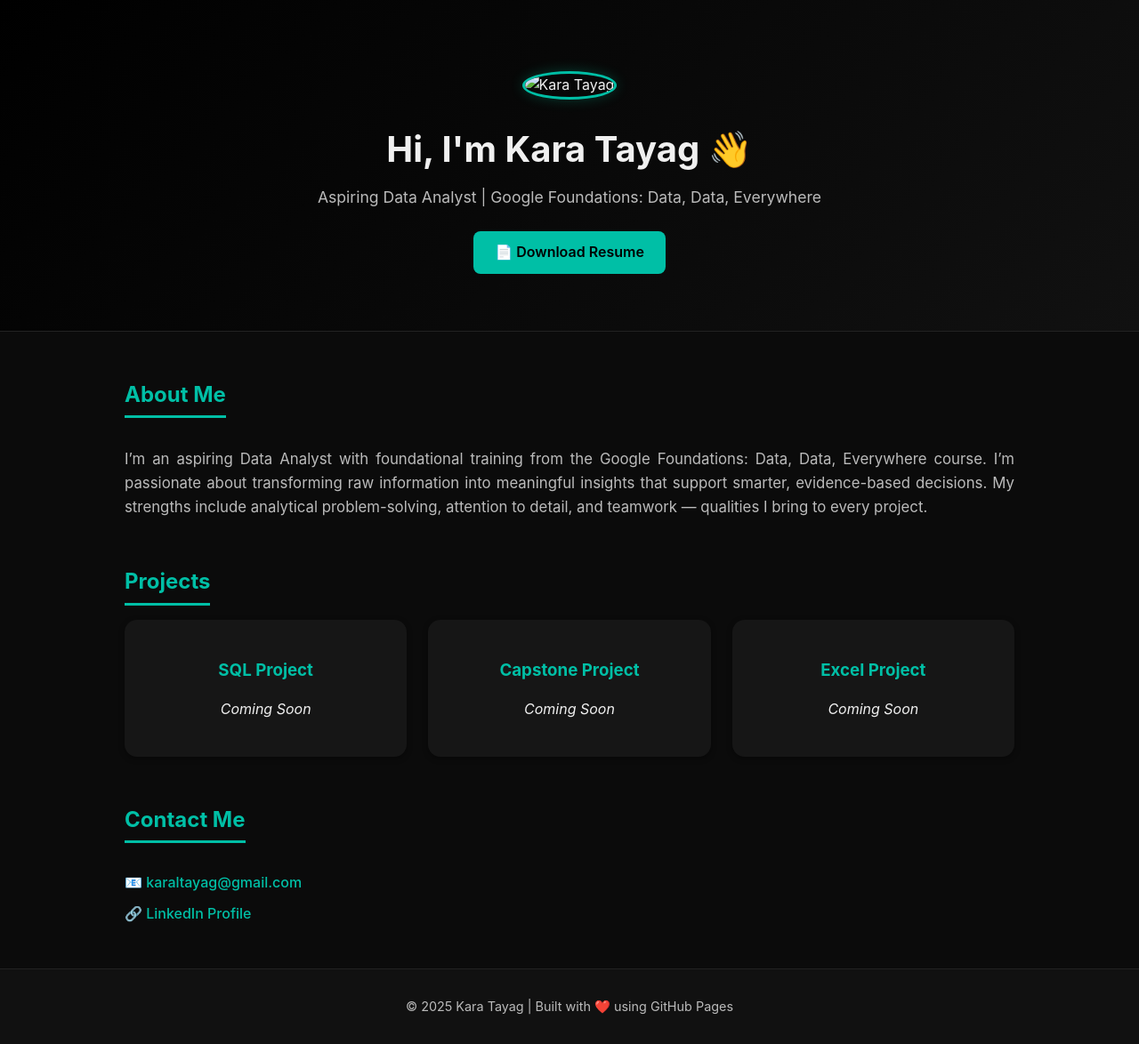
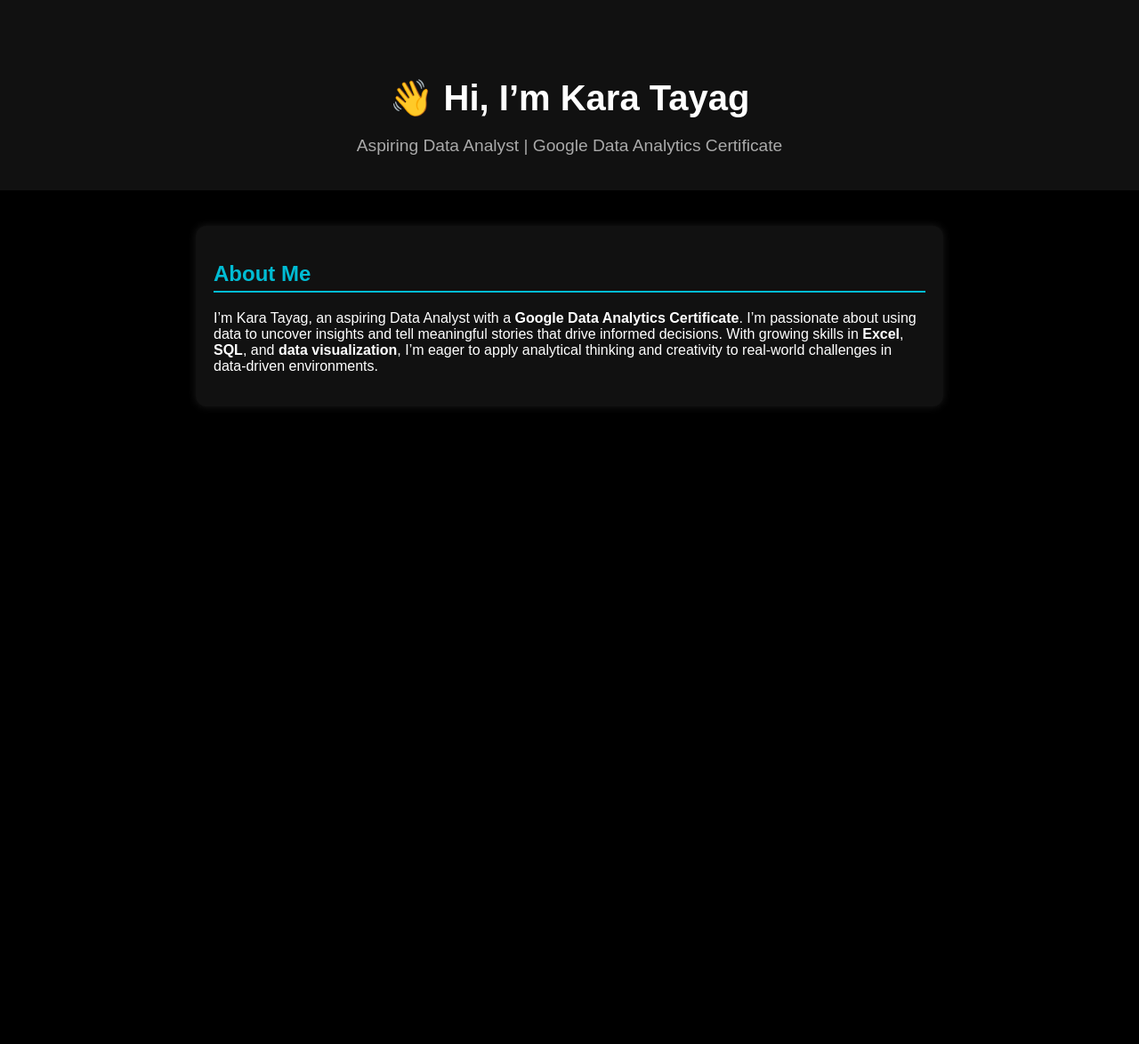
Before and after one commit to karaltayag/karaltayag.github.io, a plain HTML site: page index.html in a window 1280 px wide. Shown: the whole page at 89% size. After the commit the page ends 800 px from the top, so only its background shows below. Drawn offline with Linux system fonts and the light colour scheme.

Commit message:
Revamp portfolio page layout and styles
Updated the HTML structure and styles for the portfolio page, including improved header, about section, and removed unused elements.

```diff
--- a/index.html
+++ b/index.html
@@ -1,60 +1,89 @@
 <!DOCTYPE html>
 <html lang="en">
 <head>
-  <meta charset="UTF-8" />
-  <meta name="viewport" content="width=device-width, initial-scale=1.0" />
+  <meta charset="UTF-8">
+  <meta name="viewport" content="width=device-width, initial-scale=1.0">
   <title>Kara Tayag | Portfolio</title>
-  <link rel="stylesheet" href="style.css" />
+  <style>
+    body {
+      background-color: #000;
+      color: #fff;
+      font-family: "Poppins", sans-serif;
+      margin: 0;
+      padding: 0;
+    }
+
+    header {
+      text-align: center;
+      padding: 60px 20px 20px 20px;
+      background-color: #111;
+    }
+
+    h1 {
+      font-size: 2.5em;
+      margin-bottom: 10px;
+    }
+
+    p.subtitle {
+      font-size: 1.2em;
+      color: #aaa;
+    }
+
+    section {
+      max-width: 800px;
+      margin: 40px auto;
+      padding: 20px;
+      background-color: #111;
+      border-radius: 12px;
+      box-shadow: 0 0 10px rgba(255, 255, 255, 0.1);
+    }
+
+    h2 {
+      color: #00bcd4;
+      border-bottom: 2px solid #00bcd4;
+      padding-bottom: 5px;
+    }
+
+    a {
+      color: #00bcd4;
+      text-decoration: none;
+    }
+
+    a:hover {
+      text-decoration: underline;
+    }
+
+    ul {
+      list-style-type: none;
+      padding-left: 0;
+    }
+
+    li {
+      margin: 10px 0;
+    }
+
+    footer {
+      text-align: center;
+      padding: 20px;
+      font-size: 0.9em;
+      color: #777;
+    }
+  </style>
 </head>
 <body>
   <header>
-    <div class="container">
-      <img src="profile.jpg" alt="Kara Tayag" class="profile-photo" />
-      <h1>Hi, I'm Kara Tayag 👋</h1>
-      <p>Aspiring Data Analyst | Google Foundations: Data, Data, Everywhere</p>
-      <a href="Kara_Tayag_Resume.pdf" class="resume-btn" target="_blank">📄 Download Resume</a>
-    </div>
+    <h1>👋 Hi, I’m Kara Tayag</h1>
+    <p class="subtitle">Aspiring Data Analyst | Google Data Analytics Certificate</p>
   </header>
 
-  <main>
-    <section id="about" class="container">
-      <h2>About Me</h2>
-      <p>
-        I’m an aspiring Data Analyst with foundational training from the Google Foundations: Data, Data, Everywhere course.
-        I’m passionate about transforming raw information into meaningful insights that support smarter, evidence-based decisions.
-        My strengths include analytical problem-solving, attention to detail, and teamwork — qualities I bring to every project.
-      </p>
-    </section>
+  <section id="about">
+    <h2>About Me</h2>
+    <p>
+      I’m Kara Tayag, an aspiring Data Analyst with a <strong>Google Data Analytics Certificate</strong>.
+      I’m passionate about using data to uncover insights and tell meaningful stories that drive informed decisions.
+      With growing skills in <strong>Excel</strong>, <strong>SQL</strong>, and <strong>data visualization</strong>,
+      I’m eager to apply analytical thinking and creativity to real-world challenges in data-driven environments.
+    </p>
+  </section>
 
-    <section id="projects" class="container">
-      <h2>Projects</h2>
-      <div class="project-grid">
-        <div class="project-card">
-          <h3>SQL Project</h3>
-          <p><em>Coming Soon</em></p>
-        </div>
-        <div class="project-card">
-          <h3>Capstone Project</h3>
-          <p><em>Coming Soon</em></p>
-        </div>
-        <div class="project-card">
-          <h3>Excel Project</h3>
-          <p><em>Coming Soon</em></p>
-        </div>
-      </div>
-    </section>
-
-    <section id="contact" class="container">
-      <h2>Contact Me</h2>
-      <ul>
-        <li><a href="mailto:karaltayag@gmail.com">📧 karaltayag@gmail.com</a></li>
-        <li><a href="https://www.linkedin.com/in/kara-l-tayag/" target="_blank">🔗 LinkedIn Profile</a></li>
-      </ul>
-    </section>
-  </main>
-
-  <footer>
-    <p>© 2025 Kara Tayag | Built with ❤️ using GitHub Pages</p>
-  </footer>
-</body>
-</html>
+  <secti
```
